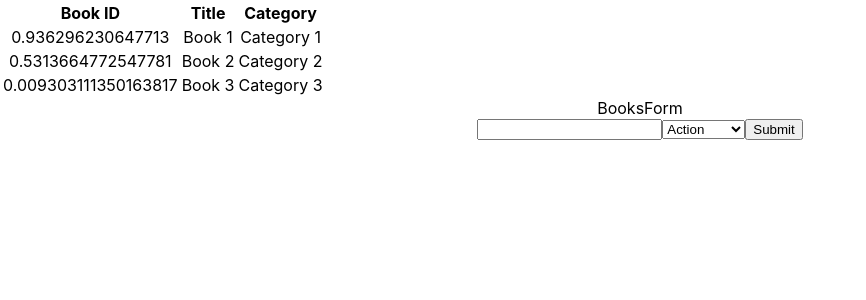
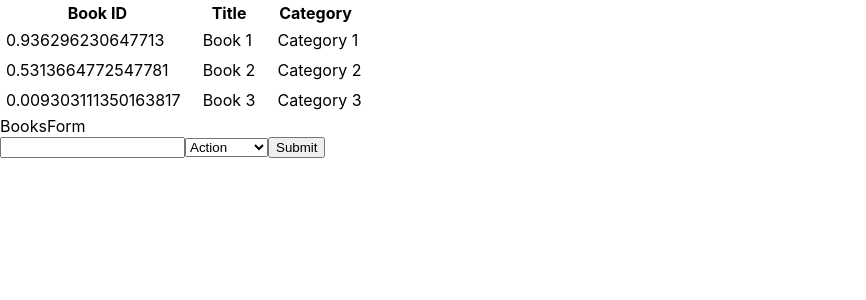
Before and after one commit to DcRonan/bookstore-react, a React (Create React App) app: page / in a window 1280 px wide. Shown: the top 300 px of the page, without its empty margins (0-866 px from the left). Built offline with nearby package versions, Linux system fonts and the light colour scheme.

Commit message:
add Book component

```diff
--- a/package.json
+++ b/package.json
@@ -6,6 +6,7 @@
     "@testing-library/jest-dom": "^5.11.4",
     "@testing-library/react": "^11.1.0",
     "@testing-library/user-event": "^12.1.10",
+    "prop-types": "^15.7.2",
     "react": "^17.0.1",
     "react-dom": "^17.0.1",
     "react-redux": "^7.2.2",
@@ -48,7 +49,6 @@
     "eslint-plugin-jsx-a11y": "6.2.x",
     "eslint-plugin-react": "7.20.x",
     "eslint-plugin-react-hooks": "2.5.x",
-    "prop-types": "^15.7.2",
     "stylelint": "13.3.x",
     "stylelint-config-standard": "20.0.x",
     "stylelint-csstree-validator": "^1.9.0",
--- a/src/App.js
+++ b/src/components/App.js
@@ -1,6 +1,6 @@
-import './App.css';
-import BooksList from './containers/BooksList';
-import BooksForm from './containers/BooksForm';
+// import './App.css';
+import BooksList from '../containers/BooksList';
+import BooksForm from '../containers/BooksForm';
 
 function App() {
   return (
--- /dev/null
+++ b/src/components/Book.js
@@ -0,0 +1,21 @@
+import PropTypes from 'prop-types';
+
+const Book = props => {
+  const { id, title, category } = props;
+
+  return (
+    <tr>
+      <td>{id}</td>
+      <td>{title}</td>
+      <td>{category}</td>
+    </tr>
+  );
+};
+
+export default Book;
+
+Book.PropTypes = {
+  id: PropTypes.number,
+  title: PropTypes.string,
+  category: PropTypes.string,
+};
--- a/src/containers/BooksList.js
+++ b/src/containers/BooksList.js
@@ -1,6 +1,6 @@
 import React from 'react';
 import { useSelector } from 'react-redux';
-// import Book from '../reducers/books';
+import Book from '../components/Book';
 
 const BooksList = () => {
   const books = useSelector(state => state);
@@ -18,13 +18,13 @@ const BooksList = () => {
           {books.map(book => (
             <tr key={book.id}>
               <td>
-                {book.id}
+                <Book id={book.id} />
               </td>
               <td>
-                {book.title}
+                <Book title={book.title} />
               </td>
               <td>
-                {book.category}
+                <Book category={book.category} />
               </td>
             </tr>
           ))}
--- a/src/index.js
+++ b/src/index.js
@@ -3,7 +3,7 @@ import ReactDOM from 'react-dom';
 import { Provider } from 'react-redux';
 import { createStore } from 'redux';
 import './index.css';
-import App from './App';
+import App from './components/App';
 import reportWebVitals from './reportWebVitals';
 import { bookReducer } from './reducers/books';
 
@@ -16,7 +16,4 @@ ReactDOM.render(
   document.getElementById('root'),
 );
 
-// If you want to start measuring performance in your app, pass a function
-// to log results (for example: reportWebVitals(console.log))
-// or send to an analytics endpoint. Learn more: https://bit.ly/CRA-vitals
 reportWebVitals();
```
Also changed, not shown: 1 other file (tests, documents, lock files or other folders).
